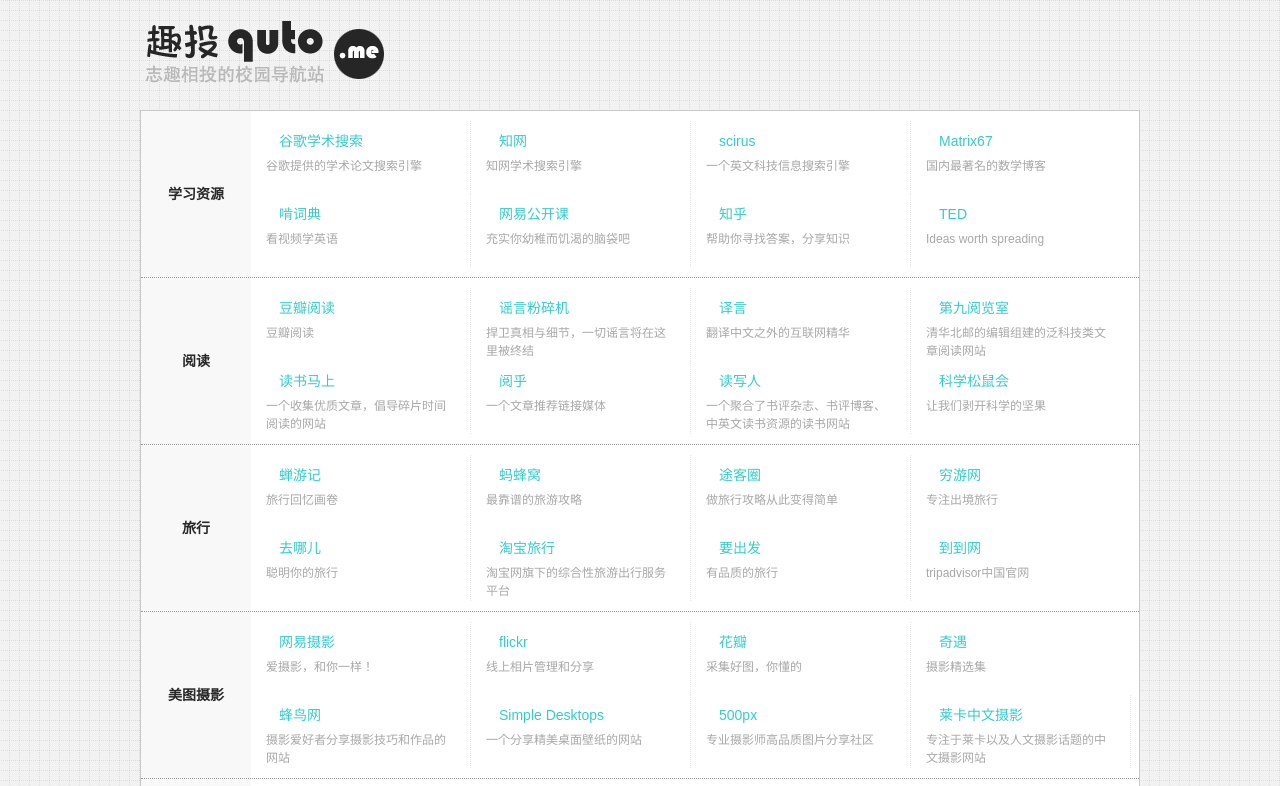
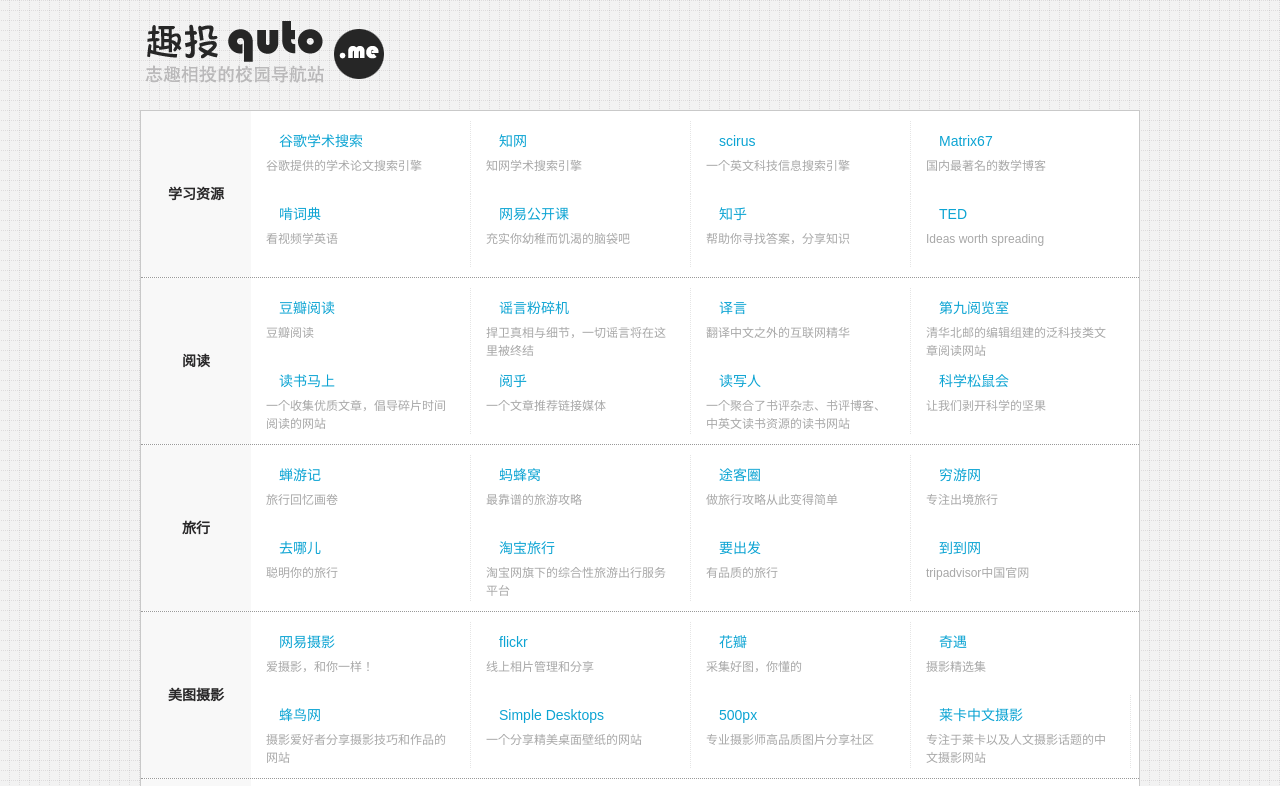
Before and after one commit to quto/quto.github.com, a plain HTML site: page list.html in a window 1280 px wide. Shown: the top 786 px of the page. Drawn offline with Linux system fonts and the light colour scheme.

Commit message:
字体颜色增强

```diff
--- a/css/style.css
+++ b/css/style.css
@@ -94,7 +94,8 @@
 .site-mod .title { background-color: #F8F8F8; position: relative; width: 110px; float: left; height: 166px; line-height: 166px; text-align: center; }
 .site-mod .hot-item { float: left; width: 219px; height: 73px; border-right: 1px dotted #e5e5e5; overflow: hidden; }
 .site-mod .hot-item.last { border-right: none; }
-.site-mod .hot-item .website { display: block; min-height: 63px; padding: 10px 15px 0; }
+.site-mod .hot-item .website { display: block; min-height: 63px; padding: 10px 15px 0; color: #0da4d3; }
 .site-mod .hot-item .website:hover { background-color: #f9fafc; text-decoration: none; }
 .site-mod .hot-item .name { display: block; padding-left: 13px; line-height: 21px; }
 .site-mod .hot-item .description { margin-top: 5px; color: #a8a8a8; line-height: 1.5; font-size: 12px; }
+.site-mod .hot-item .website:hover .description { color: #666; }
```
